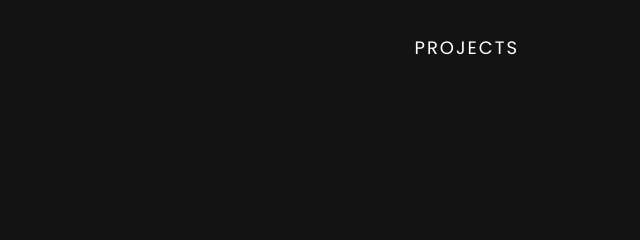
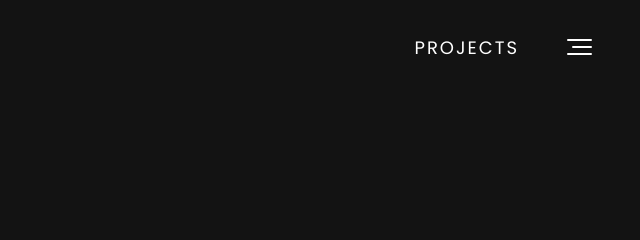
Before and after one commit to nicolealcala/nicolealcala.github.io, a website: page portfolio.html in a window 1280 px wide. Shown: the top 240 px of the page, 640-1280 px from the left. Drawn offline with nearby package versions, Linux system fonts and the light colour scheme.

Commit message:
bar white

```diff
--- a/portfolio.scss
+++ b/portfolio.scss
@@ -15,6 +15,10 @@ body {
     color: $lightTxt;
 }
 
+.bar {
+    background-color: $white;
+}
+
 .portfolioPic {
     outline: 1px solid white;
     outline-offset: 2px;
```
Also changed, not shown: portfolio.css, 1 other file.
